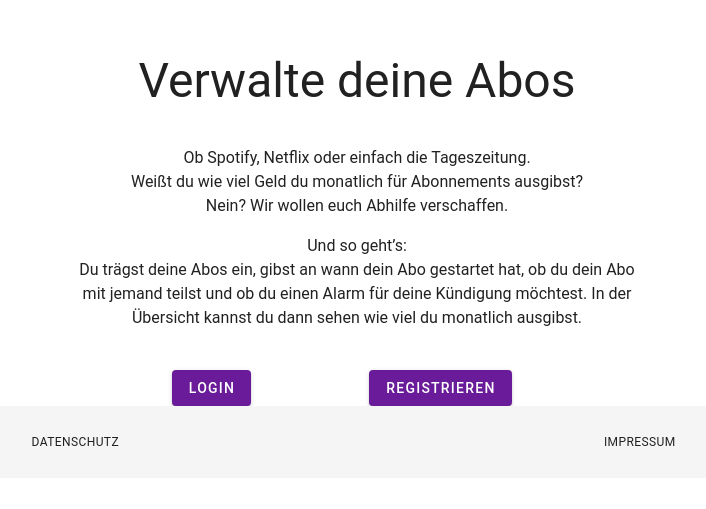
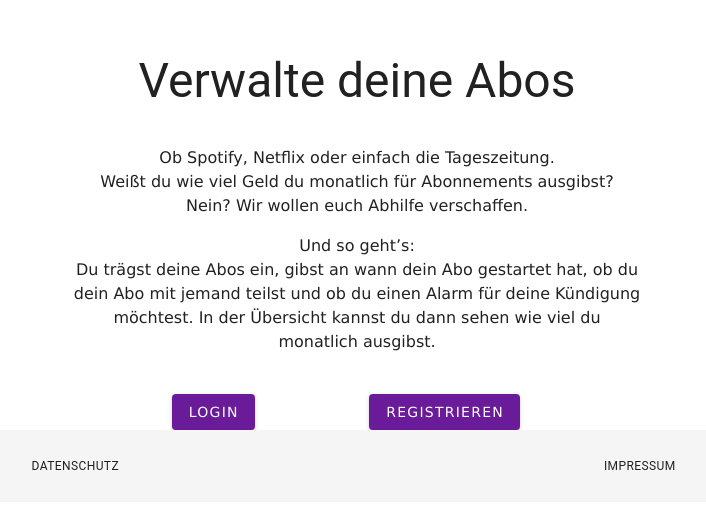
Before and after one commit to hfu-gis/Kappa, a Vue app: page /#/Datenschutz in a window 1280 px wide. Before the commit this address led to /#/Datenschutz. Shown: the part 581-1090 px from the top of the page, without its empty margins (283-989 px from the left). Built offline with nearby package versions, Linux system fonts and the light colour scheme; a small style sheet from the web is missing.

Commit message:
Schrift und Kleinigkeiten

```diff
--- a/src/views/Datenschutz.vue
+++ b/src/views/Datenschutz.vue
@@ -7,7 +7,7 @@
                        color="purple darken-3"
                        dark
                        height="50">
-                <router-link to="/Datschutz">
+                <router-link to="/Datenschutz">
                     <v-img src="../assets/images/logo.png"
                            max-height="100"
                            max-width="100"
@@ -34,7 +34,8 @@
                 </v-col>
                 <v-col cols="12"
                        md="8"
-                       class="text-center">
+                       class="text-center"
+                       style="font-family: Verdana">
                     <p>
                         Ihre Daten sind wichtig. Wir haben deshalb verschiedene Massnahmen getroffen um Ihre Daten und Ihre persönlichen Informationen vor Verlust, nicht-autorisiertem Zugriff, Manipulation und Zerstörung zu schützen. Im Folgenden werden wir beschreiben welche Daten wir sammeln und wie wir diese verwenden.<br>
                         Verantwortliche Stelle im Sinne der Datenschutzgesetze, insbesondere der EU-Datenschutzgrundverordnung (DSGVO), ist:<br>
--- a/src/views/Home.vue
+++ b/src/views/Home.vue
@@ -6,25 +6,27 @@
                    :justify="justify">
                 <v-col cols="12"
                        md="8"
-                       class="text-center">
+                       class="text-center"
+                       style="font-family: Verdana">
                     <p class="display-2">Verwalte deine Abos</p>
                 </v-col>
                 <v-col cols="12"
                        md="6"
-                       class="text-center"
-                       font="Verdana">
-                    <p>Ob Spotify, Netflix oder einfach die Tageszeitung. <br>Weißt du wie viel Geld du monatlich für Abonnements ausgibst? <br> Nein? Wir wollen euch Abhilfe verschaffen. <br></p>
-                    <p> Und so geht’s: <br> Du trägst deine Abos ein, gibst an wann dein Abo gestartet hat, ob du dein Abo mit jemand teilst und ob du einen Alarm für deine Kündigung möchtest. In der Übersicht kannst du dann sehen wie viel du monatlich ausgibst.</p>
+                       class="text-center">
+                    <p style="font-family: Verdana">Ob Spotify, Netflix oder einfach die Tageszeitung. <br>Weißt du wie viel Geld du monatlich für Abonnements ausgibst? <br> Nein? Wir wollen euch Abhilfe verschaffen. <br></p>
+                    <p style="font-family: Verdana"> Und so geht’s: <br> Du trägst deine Abos ein, gibst an wann dein Abo gestartet hat, ob du dein Abo mit jemand teilst und ob du einen Alarm für deine Kündigung möchtest. In der Übersicht kannst du dann sehen wie viel du monatlich ausgibst.</p>
                 </v-col>
             </v-row>
             <v-row :align="alignment"
                    :justify="justify">
                 <v-col cols="6"
-                       md="2" >
+                       md="2"
+                       style="font-family: Verdana">
                     <v-btn normal router to="/login" class="purple darken-3" dark>Login</v-btn>
                 </v-col>
                 <v-col cols="6"
-                       md="2">
+                       md="2"
+                       style="font-family: Verdana">
                     <v-btn normal router to="/registrieren" class="purple darken-3" dark>Registrieren</v-btn>
                 </v-col>
             </v-row >
@@ -33,12 +35,14 @@
             >
                 <v-col cols="12"
                        md="6"
-                       class="text-center">
+                       class="text-center"
+                       style="font-family: Verdana">
                     <v-btn text router to="/Datenschutz" class="caption"> Datenschutz </v-btn>
                 </v-col>
                 <v-col cols="12"
                        md="6"
-                    class="text-center">
+                       class="text-center"
+                       style="font-family: Verdana">
                     <v-btn text router to="/Impressum" class="caption"> Impressum </v-btn>
                 </v-col>
             </v-footer>
--- a/src/views/Impressum.vue
+++ b/src/views/Impressum.vue
@@ -35,7 +35,8 @@
                         <v-col cols="12"
                                md="8"
                                class="text-center">
-                            <p>
+                            <p style="font-family: Verdana">
+
                                 Erstellt vom Team Kappa: <br>
                                 Redou Ainouz <br>
                                 Daniel Apfel<br>
--- a/src/views/Login_vue.vue
+++ b/src/views/Login_vue.vue
@@ -13,6 +13,7 @@
                             cols="12"
                             sm="8"
                             md="4"
+                            style="font-family: Verdana"
                     >
                         <v-card class="elevation-12">
                             <v-toolbar
--- a/src/views/Registrieren.vue
+++ b/src/views/Registrieren.vue
@@ -13,6 +13,7 @@
                             cols="12"
                             sm="8"
                             md="4"
+                            style="font-family: Verdana"
                     >
                         <v-card class="elevation-12">
                             <v-toolbar
--- a/src/views/Übersicht.vue
+++ b/src/views/Übersicht.vue
@@ -13,7 +13,7 @@
                 :items-per-page="10"
                 class="elevation-1"
         ></v-data-table>
-        <v-btn normal router to="/abo_anlegen" class="purple darken-3" dark>Hinzufügen</v-btn>
+        <v-btn normal router to="/abo_anlegen" class="purple darken-3" style="font-family: Verdana"dark>Hinzufügen</v-btn>
         <v-app>
             <v-app-bar app
                        color="purple darken-3"
```
